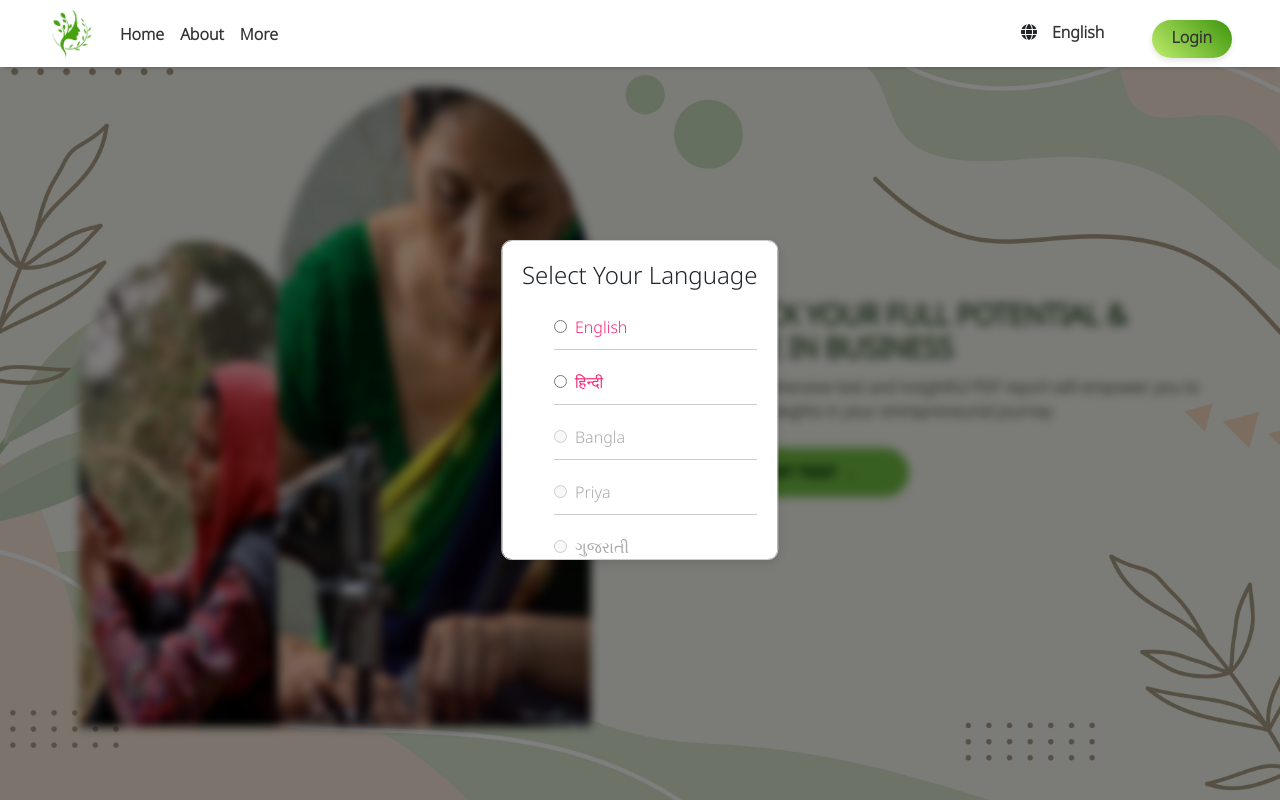
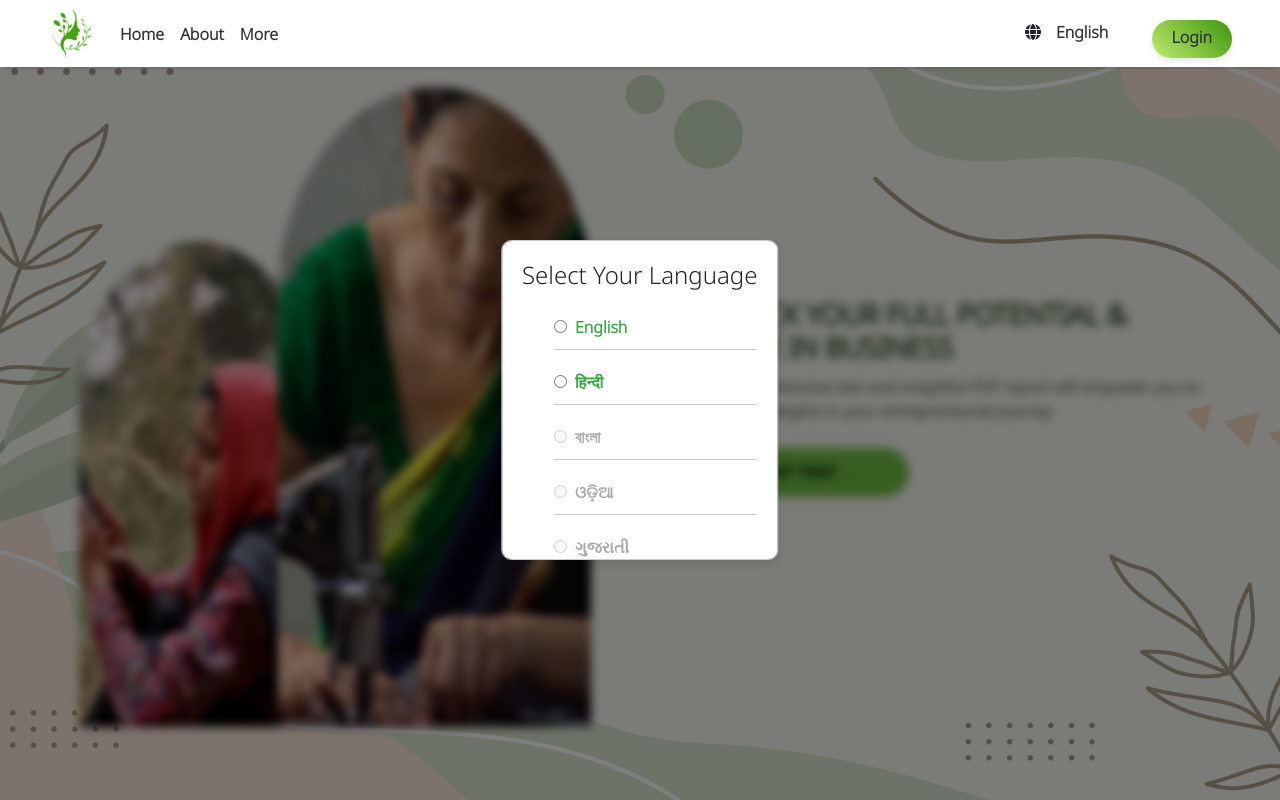
Before and after one commit to anuragt0/Psychometric-Test-Dev, a React (Create React App) app in the folder client/: page / in a window 1280 px wide. Built offline with nearby package versions, Linux system fonts and the light colour scheme; no server answers; a web font is replaced by a local one.

Commit message:
style modal

```diff
--- a/client/src/components/NavBar.js
+++ b/client/src/components/NavBar.js
@@ -245,12 +245,12 @@ const Navbar = () => {
                 >
                   <option className="nav-item active" value="en">English</option>
                   <option className="nav-item active" value="hi">  हिन्दी  </option>
-                  <option className="nav-item active" value="ba" disabled>  Bangla  </option>
-                  <option className="nav-item active" value="pr" disabled>  Priya  </option>
+                  <option className="nav-item active" value="ba" disabled>  বাংলা  </option>
+                  <option className="nav-item active" value="od" disabled>  ଓଡ଼ିଆ  </option>
                   <option className="nav-item active" value="gu" disabled>  ગુજરાતી  </option>
-                  <option className="nav-item active" value="ma" disabled>  Marathi  </option>
-                  <option className="nav-item active" value="ta" disabled> Tamil  </option>
-                  <option className="nav-item active" value="ko" disabled>  Konkani  </option>
+                  <option className="nav-item active" value="ma" disabled>  मराठी  </option>
+                  <option className="nav-item active" value="ta" disabled> தமிழ்  </option>
+                  <option className="nav-item active" value="ko" disabled>  कोंकणी  </option>
 
                   {/* Add more options for other languages */}
 
--- a/client/src/components/Register.js
+++ b/client/src/components/Register.js
@@ -478,11 +478,11 @@ const RegistrationPage = () => {
     return (
         <div className='register-outer-div'>
             <div id="recaptcha-container"></div>
-            {/* <div className="registration-heading">
+            <div className="registration-heading">
                 <h1 style={{textDecoration: "underline"}}>Register</h1>
                 <h3 style={{color: "#5b564e"}}>Unlock Your Personalized Personality Insights Report
                 <p style={{ color: "#1A5D1A" }}>Discover a deeper understanding of yourself, <em> just a step away</em></p></h3>
-            </div> */}
+            </div>
 
             {componentState === 1 && EnterPhoneComponent()}
             {componentState === 2 && EnterOTPComponent()}
--- a/client/src/components/neha/Home.js
+++ b/client/src/components/neha/Home.js
@@ -49,14 +49,14 @@ const Home = () => {
 
     },
     {
-        value: "Bangla" ,
+        value: "বাংলা" ,
         key: "ba",
         disabled : true
 
     },
     {
-        value: "Priya",
-        key: "pr",
+        value: "ଓଡ଼ିଆ",
+        key: "od",
         disabled : true
 
     },
@@ -67,19 +67,19 @@ const Home = () => {
 
     },
     {
-        value: "Marathi",
+        value: "मराठी",
         key: "ma",
         disabled : true
 
     },
     {
-        value: "Tamil",
+        value: "தமிழ்",
         key: "ta",
         disabled : true
 
     },
     {
-        value: "Konkani",
+        value: "कोंकणी",
         key: "ko",
         disabled : true
 
--- a/client/src/components/neha/LanguageSelectorModal.css
+++ b/client/src/components/neha/LanguageSelectorModal.css
@@ -1,4 +1,7 @@
 /* LanguageSelectorModal.css */
+.modal-heading{
+  text-align: center;
+}
 
 .modal-container {
   /* width : 400px;
@@ -27,14 +30,15 @@
 .language-option {
   cursor: pointer;
   margin-bottom: 10px;
-  color: #FB2576;
+  color: #36a941;
   padding: 10px 0;
   border-bottom: 1px solid #ccc;
   transition: color 0.3s; /* Add a smooth transition for color change */
+  font-weight: bolder;
 }
 
 .language-option:hover {
-  color: #36a941;
+  color: #008c10;
 }
 
 .checkbox-label, .input:hover{
@@ -79,3 +83,9 @@
   cursor: not-allowed;
   pointer-events: none; /* Prevent interactions with disabled labels */
 }
+
+/* @media screen and (max-width: 767px){
+  .language-option {
+
+  }
+} */
--- a/client/src/components/neha/LanguageSelectorModal.js
+++ b/client/src/components/neha/LanguageSelectorModal.js
@@ -22,7 +22,7 @@ const LanguageSelectorModal = ({ languages, onSelect }) => {
 
   return (
     <div className="modal-container">
-      <h4>{t('select_your_language')}</h4>
+      <h4 className='modal-heading'>{t('select_your_language')}</h4>
       <ul className="language-list">
         {languages.map(language => (
           <li
```
